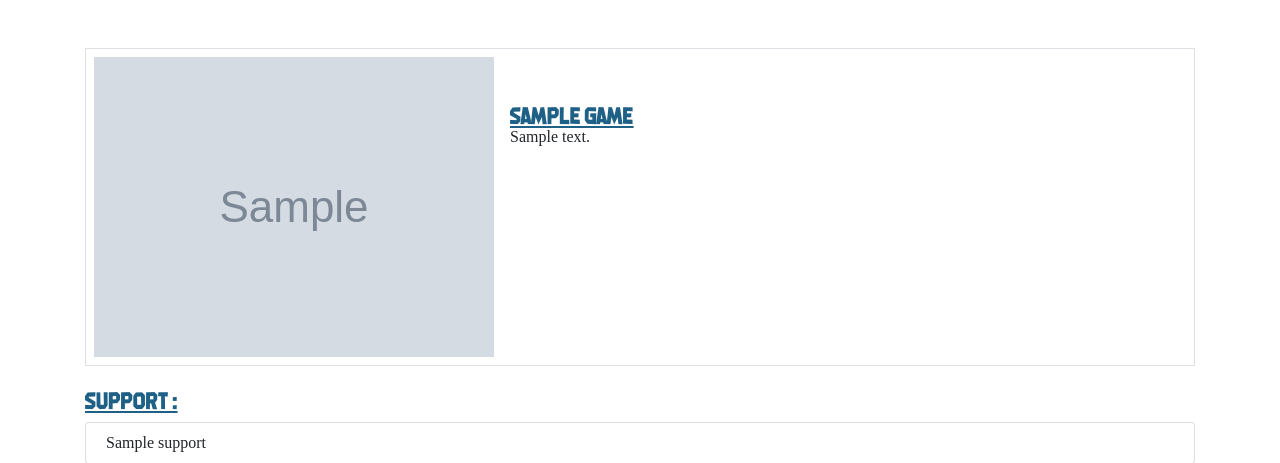
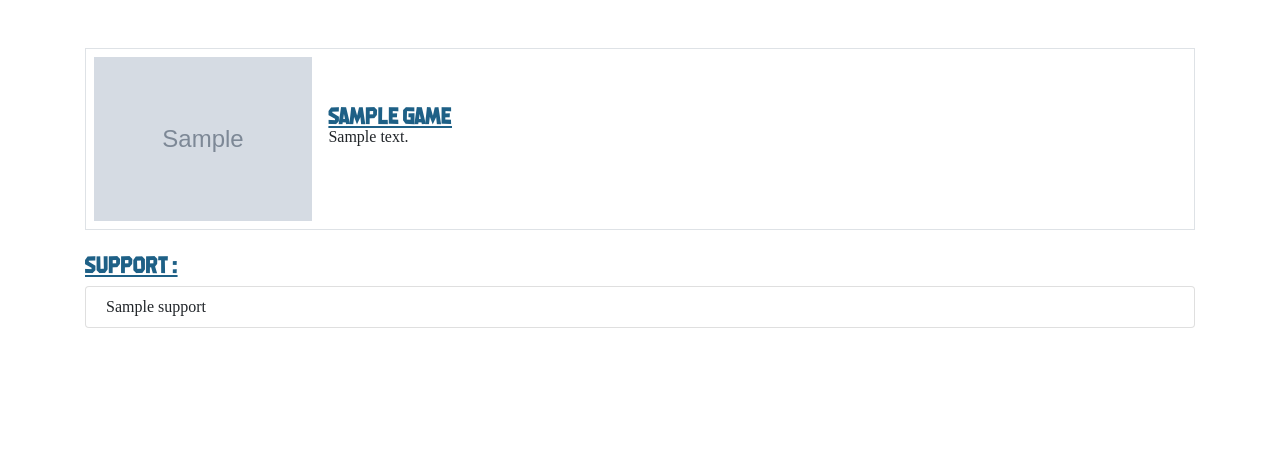
Before and after one commit to max-ans/MyGamOteck, a Symfony app: template templates/game/show.html.twig in a window 1280 px wide. Shown: the part 127-590 px from the top of the page. Run offline with Twig, Linux system fonts and the light colour scheme; the template is opened without the code that fills it: most values are stand-ins (such as "Sample title", 1, 10 or a date in 2020); grey boxes marked "Sample" are stand-in pictures; some libraries are stand-ins or nearby versions.

Commit message:
modif taille image sur game_show

```diff
--- a/public/css/style.css
+++ b/public/css/style.css
@@ -231,3 +231,6 @@ h1 > a:hover{
 .picture {
     width: 100%;
 }
+.picture-show {
+    width: 20%;
+}
--- a/templates/game/show.html.twig
+++ b/templates/game/show.html.twig
@@ -9,7 +9,7 @@
 
 
     <div class="media mt-5 border p-2">
-        <img src="{{ asset('images/game')}}/{{game.image}} " class="mr-3" alt="...">
+        <img src="{{ asset('images/game')}}/{{game.image}} " class="mr-3 picture-show" alt="...">
         <div class="media-body">
             <h2 class="mt-5  machine game-title">{{ game.title }}</h2>
             {{ game.description }}
```
